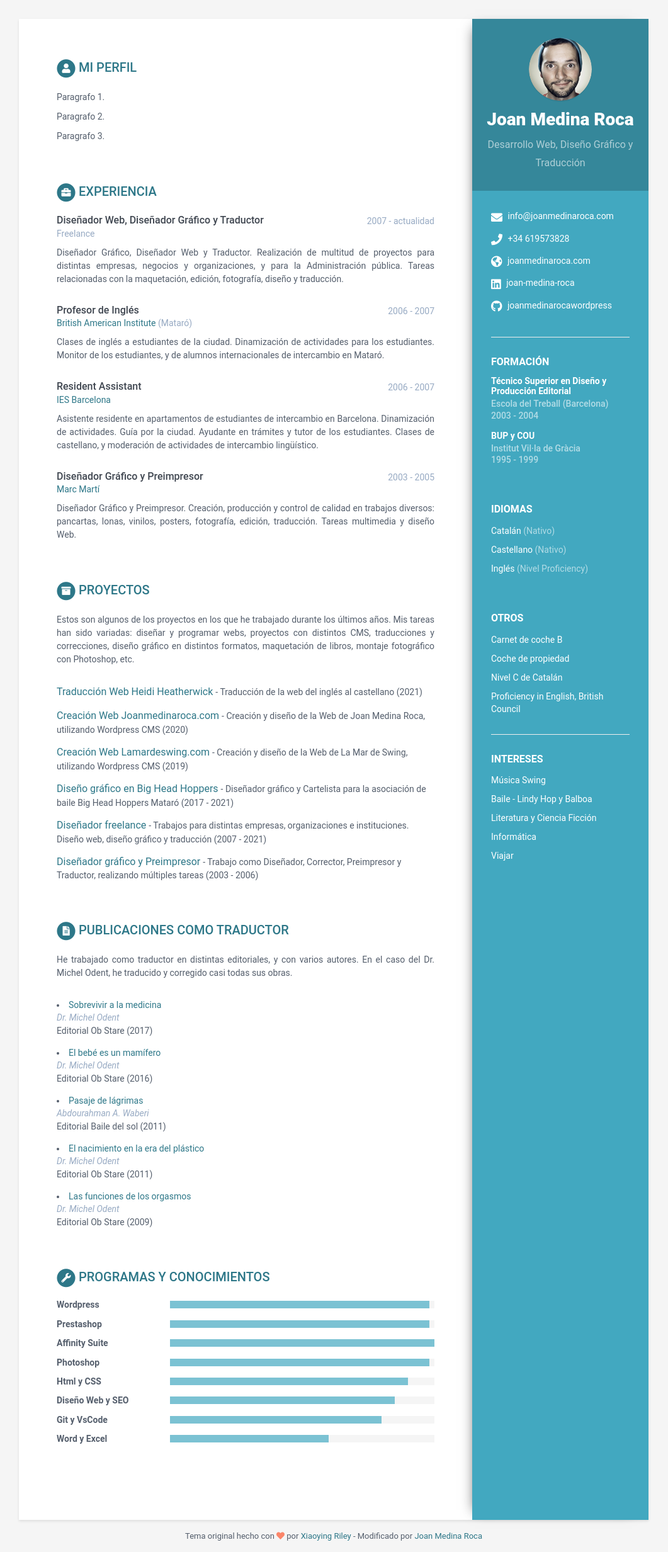
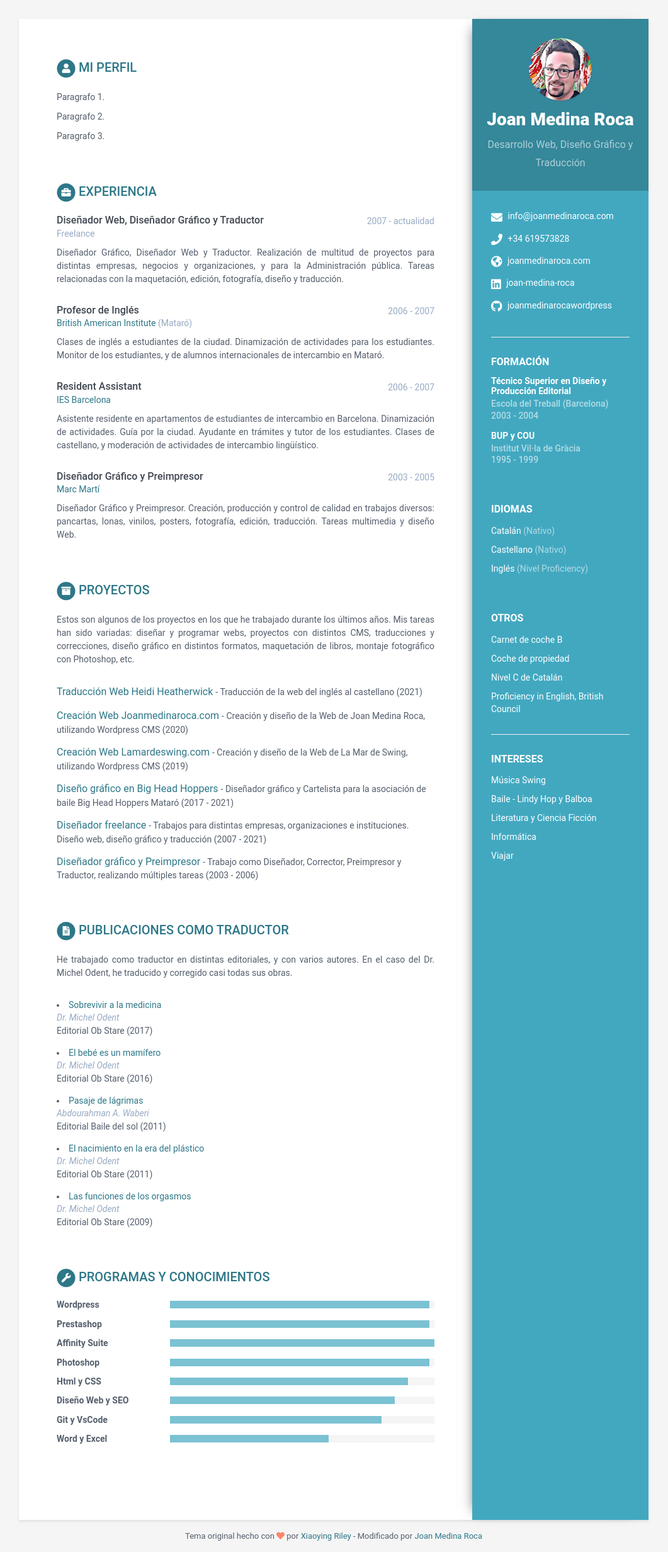
Before and after one commit to joan-medina-roca/cv.joanmedinaroca.com, a Jekyll site: the page built from index.html, in a window 1280 px wide. Shown: the whole page at 63% size, without its empty margins (110-1171 px from the left). Built offline with Jekyll 4.4.1, drawn with Linux system fonts in a browser that asks for light colours.

Commit message:
profile picture

```diff
--- a/_data/data.yml
+++ b/_data/data.yml
@@ -9,7 +9,7 @@ sidebar:
   # Profile information
   name: Joan Medina Roca
   tagline: Desarrollo Web, Diseño Gráfico y Traducción
-  avatar: profile.png #place a 100x100 picture inside /assets/images/ folder and provide the name of the file below
+  avatar: joan-profile.png #place a 100x100 picture inside /assets/images/ folder and provide the name of the file below
 
   # Sidebar links
   email: info@joanmedinaroca.com
```
Also changed, not shown: assets/images/joan-profile.png (added), 2 other files.
